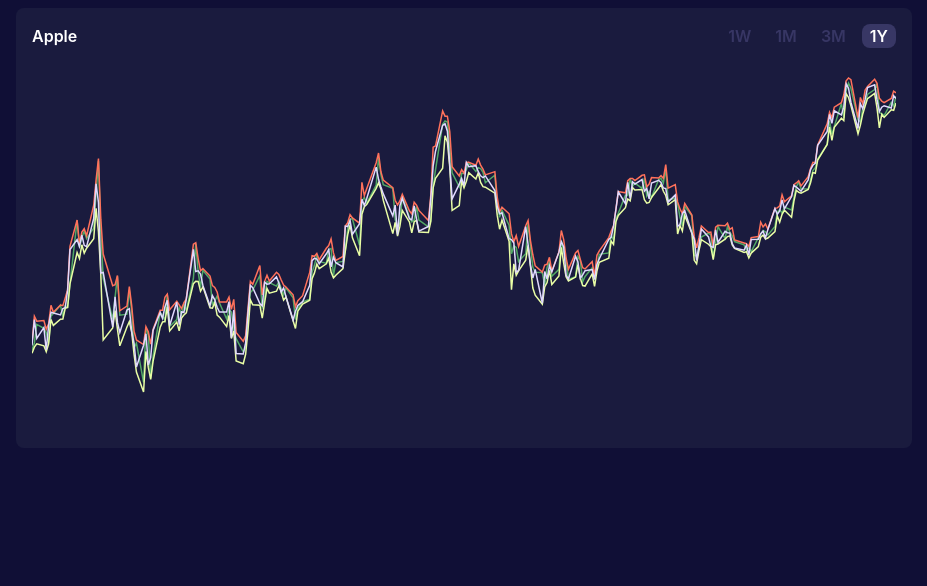
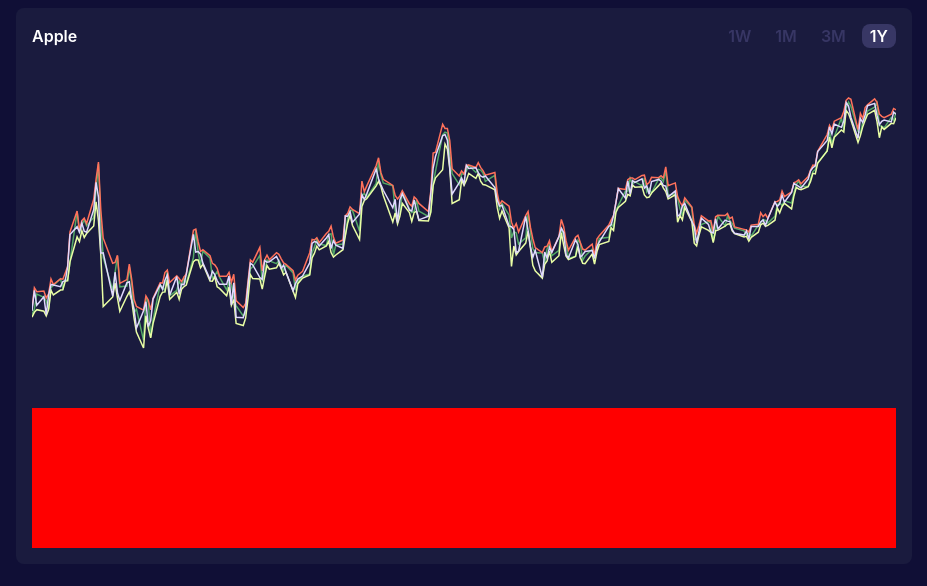
Before and after one commit to rowlandwilliams/stock-chart, a React (Create React App) app: page / in a window 1280 px wide. Shown: the top 586 px of the page, without its empty margins (176-1103 px from the left). Built offline with nearby package versions, Linux system fonts and the light colour scheme.

Commit message:
add group for bottom chart;

```diff
--- a/src/components/StockChart/StockChartSvg/StockChartSvg.tsx
+++ b/src/components/StockChart/StockChartSvg/StockChartSvg.tsx
@@ -6,8 +6,14 @@ import {
   getMinMaxStock,
 } from "./utils/data-utils";
 import { ConvertedData, StockData, TimeLabel } from "../../../types";
-import { margin, getAxisLabels, xAxisScale } from "./utils/chart-utils";
-import { drawLines } from "./utils/drawLines";
+import {
+  margin,
+  getAxisLabels,
+  xAxisScale,
+  topChartHeight,
+  bottomChartHeight,
+} from "./utils/chart-utils";
+import { drawTopChart } from "./utils/drawTopChart";
 import classNames from "classnames";
 
 interface Props {
@@ -28,18 +34,16 @@ export const StockChartSvg = ({
 
   // set intial width of svg container
   const [width, setWidth] = useState(0);
-  const [height, setHeight] = useState(0);
 
   // convert data to required format
   const convertedData = convertStockDataForChart(stockData);
 
-  // on page load set svg height
+  //on page load set svg height
   useEffect(() => {
     const { current } = parentRef;
 
     if (current) {
       setWidth(current.offsetWidth);
-      setHeight(current.offsetHeight - 20);
 
       // add resize listener
       window.addEventListener("resize", () => setWidth(current.offsetWidth));
@@ -54,7 +58,7 @@ export const StockChartSvg = ({
   // each time time period button is clicked transition lines
   useEffect(() => {
     // prevent svg being loaded until parent width has been set
-    if (width > 0) {
+
     const xAxisGroup = d3.select<SVGSVGElement, unknown>(
       `#x-axis-${companyName}`
     );
@@ -95,7 +99,7 @@ export const StockChartSvg = ({
     getAxisLabels(activeTimeLabelObject, xAxis);
 
     // draw lines
-      drawLines(
+    drawTopChart(
       xAxisGroup,
       yAxisGroup,
       companyName,
@@ -104,7 +108,6 @@ export const StockChartSvg = ({
       datesDomain,
       stocksDomain,
       width,
-        height,
       xAxis,
       yAxis,
       convertedData,
@@ -112,7 +115,6 @@ export const StockChartSvg = ({
       stockData.map((x) => x.date),
       focusGroup
     );
-    }
   });
 
   const getClassFromChartHover = (controlLineOpacityOnHover: boolean = false) =>
@@ -123,13 +125,20 @@ export const StockChartSvg = ({
       "opacity-0": !chartIsHovered && !controlLineOpacityOnHover,
     });
 
+  const svgHeight = 500;
+
   return (
-    <div className="relative h-96 w-full " ref={parentRef} id="chart-container">
+    <div ref={parentRef} id="chart-container">
       <svg
         width="100%"
-        height="100%"
+        height={svgHeight}
         id={`chart-svg-${companyName}`}
         pointerEvents="all"
+      >
+        <g
+          id="#top-chart"
+          height={topChartHeight}
+          transform={`translate(0,${margin})`}
         >
           <g
             id={`x-axis-${companyName}`}
@@ -154,6 +163,13 @@ export const StockChartSvg = ({
             pointerEvents="all"
             fill="none"
           ></rect>
+        </g>
+        <g
+          id="#bottom_chart"
+          transform={`translate(0,${topChartHeight + margin * 2})`}
+        >
+          <rect width="100%" height={bottomChartHeight} fill="red"></rect>
+        </g>
       </svg>
     </div>
   );
--- a/src/components/StockChart/StockChartSvg/utils/chart-utils.ts
+++ b/src/components/StockChart/StockChartSvg/utils/chart-utils.ts
@@ -1,11 +1,16 @@
 import * as d3 from "d3";
 import { ConvertedData, TimeLabel } from "../../../../types";
+
+export const margin = 20;
+
+// chart dimensions
+export const svgHeight = 500;
+export const topChartHeight = 320;
+export const bottomChartHeight = svgHeight - topChartHeight - margin * 2;
 
 // required keys for plotting lines
 export const stockKeys = ["open", "high", "low", "close"];
 export const supernovaColors = ["#52a866", "#FF715B", "#E9FEA5", "#E0D9FE"];
-
-export const margin = 20;
 
 export const capitalizeString = (string: string) => {
   return string.charAt(0).toUpperCase() + string.slice(1);
--- a/src/components/StockChart/StockChartSvg/utils/drawLines.ts
+++ b/src/components/StockChart/StockChartSvg/utils/drawTopChart.ts
@@ -1,10 +1,11 @@
 import * as d3 from "d3";
 import { ConvertedData, StockValue } from "../../../../types";
-import { mousemove, supernovaColors } from "./chart-utils";
+import { margin, mousemove, supernovaColors } from "./chart-utils";
 
 const chartBackgroundColor = "#1a1b3e";
+const topChartHeight = 320 - margin;
 
-export const drawLines = (
+export const drawTopChart = (
   xAxisGroup: d3.Selection<SVGSVGElement, unknown, HTMLElement, any>,
   yAxisGroup: d3.Selection<SVGSVGElement, unknown, HTMLElement, any>,
   companyName: string,
@@ -13,7 +14,6 @@ export const drawLines = (
   datesDomain: number[],
   stocksDomain: number[],
   width: number,
-  height: number,
   xAxis: d3.Axis<d3.NumberValue | Date>,
   yAxis: d3.Axis<d3.NumberValue>,
   convertedData: ConvertedData[],
@@ -44,11 +44,11 @@ export const drawLines = (
 
   // set axes domains
   x.domain(datesDomain).range([0, width]);
-  y.domain(stocksDomain).range([height, 50]);
+  y.domain(stocksDomain).range([topChartHeight, 50]);
 
   // transition x axis
   xAxisGroup
-    .attr("transform", `translate(0, ${height})`)
+    .attr("transform", `translate(0, ${topChartHeight})`)
     .transition()
     .duration(800)
     .call(xAxis)
@@ -92,7 +92,7 @@ export const drawLines = (
     .style("shape-rendering", "crispEdges")
     .style("opacity", 1)
     .attr("y1", 0)
-    .attr("y2", height);
+    .attr("y2", topChartHeight);
 
   focusCircles
     .data(convertedData)
```
Lines whose indentation alone changed are shown as unchanged.
